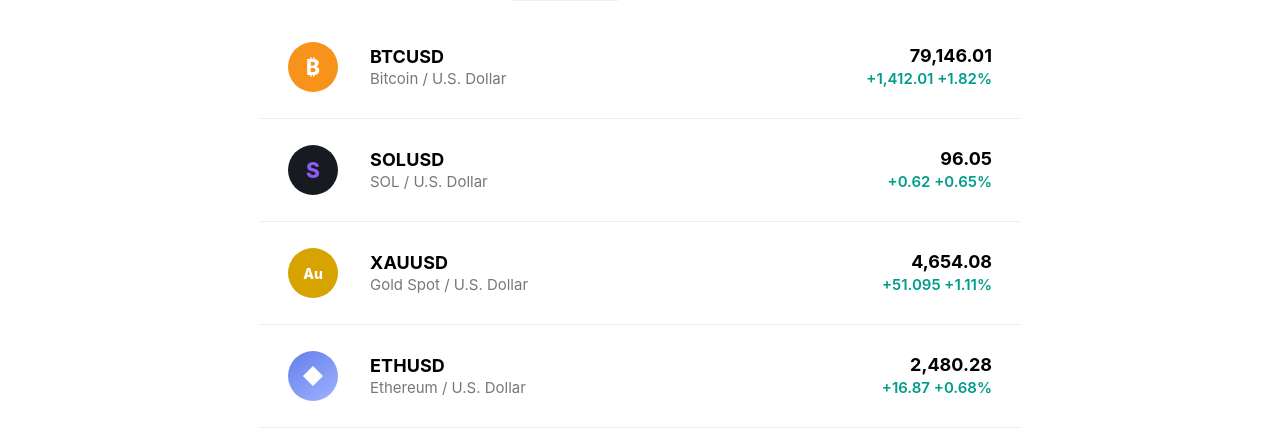
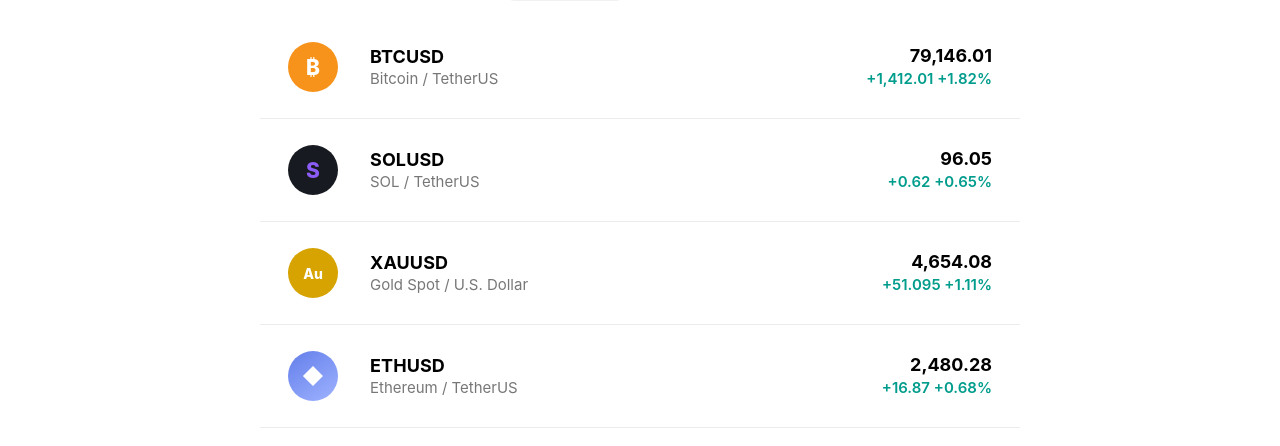
Before and after one commit to nipul830/Tradingwig, a Next.js app: page / in a window 1280 px wide. Shown: the part 142-588 px from the top of the page. Built offline with nearby package versions, Linux system fonts and the light colour scheme.

Commit message:
fix: keep TradingView chart clean and move layout below tools

```diff
--- a/app/page.tsx
+++ b/app/page.tsx
@@ -5,10 +5,10 @@
 type ChartConfig = { symbol: string; interval: string; label: string };
 
 const symbols = [
-  { symbol: "BTCUSD", name: "Bitcoin / U.S. Dollar", price: "79,146.01", change: "+1,412.01", percent: "+1.82%", positive: true, icon: "₿" },
-  { symbol: "SOLUSD", name: "SOL / U.S. Dollar", price: "96.05", change: "+0.62", percent: "+0.65%", positive: true, icon: "S" },
+  { symbol: "BTCUSD", name: "Bitcoin / TetherUS", price: "79,146.01", change: "+1,412.01", percent: "+1.82%", positive: true, icon: "₿" },
+  { symbol: "SOLUSD", name: "SOL / TetherUS", price: "96.05", change: "+0.62", percent: "+0.65%", positive: true, icon: "S" },
   { symbol: "XAUUSD", name: "Gold Spot / U.S. Dollar", price: "4,654.08", change: "+51.095", percent: "+1.11%", positive: true, icon: "Au" },
-  { symbol: "ETHUSD", name: "Ethereum / U.S. Dollar", price: "2,480.28", change: "+16.87", percent: "+0.68%", positive: true, icon: "◆" },
+  { symbol: "ETHUSD", name: "Ethereum / TetherUS", price: "2,480.28", change: "+16.87", percent: "+0.68%", positive: true, icon: "◆" },
   { symbol: "USDCHF", name: "U.S. Dollar / Swiss Franc", price: "0.8023", change: "+0.00099", percent: "+0.12%", positive: true, icon: "$" },
   { symbol: "EURUSD", name: "Euro / U.S. Dollar", price: "1.1663", change: "−0.00135", percent: "−0.12%", positive: false, icon: "€" },
   { symbol: "AUDUSD", name: "Australian Dollar / U.S. Dollar", price: "0.7149", change: "−0.00210", percent: "−0.29%", positive: false, icon: "A$" },
@@ -35,7 +35,7 @@
     frameElementId: `tradingview_widget_${index}`,
     symbol: `OANDA:${symbol}`,
     interval,
-    hide_side_toolbar: "0",
+    hide_side_toolbar: "1",
     allow_symbol_change: "1",
     save_image: "1",
     toolbarbg: "#ffffff",
@@ -139,14 +139,18 @@
             >{item.label}</button>
           ))}
         </div>
+
         <div className="tool-row">
           <button className={`tool-button ${toolsOpen ? "active" : ""}`} onClick={() => { setToolsOpen(!toolsOpen); setLayoutOpen(false); }} aria-label="Drawing tools">✎</button>
           <button className="tool-button" aria-label="Magnet">⌁</button>
           <button className="tool-button more" aria-label="More tools">•••</button>
           <button className="tool-button" aria-label="Undo">↶</button>
-          <div className="tool-spacer" />
-          <button className={`layout-button ${layoutOpen ? "active" : ""}`} onClick={() => { setLayoutOpen(!layoutOpen); setToolsOpen(false); }} aria-label="Chart layout">▦</button>
         </div>
+
+        <div className="layout-row">
+          <button className={`layout-button ${layoutOpen ? "active" : ""}`} onClick={() => { setLayoutOpen(!layoutOpen); setToolsOpen(false); }} aria-label="Chart layout">▦ <span>Layout</span></button>
+        </div>
+
         {toolsOpen && (
           <div className="tools-menu">
             <button>Trend Line</button><button>Horizontal Line</button><button>Rectangle</button><button>Fib Retracement</button>
```
